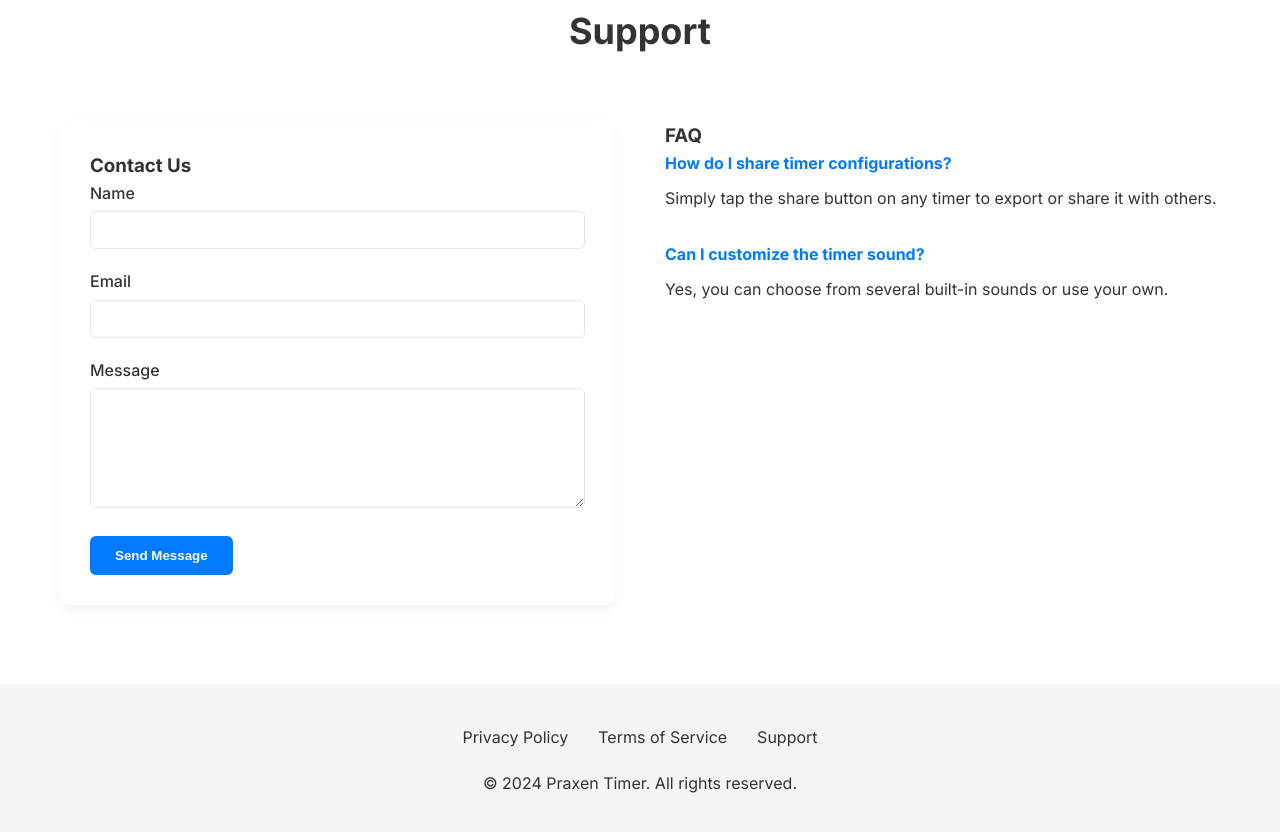
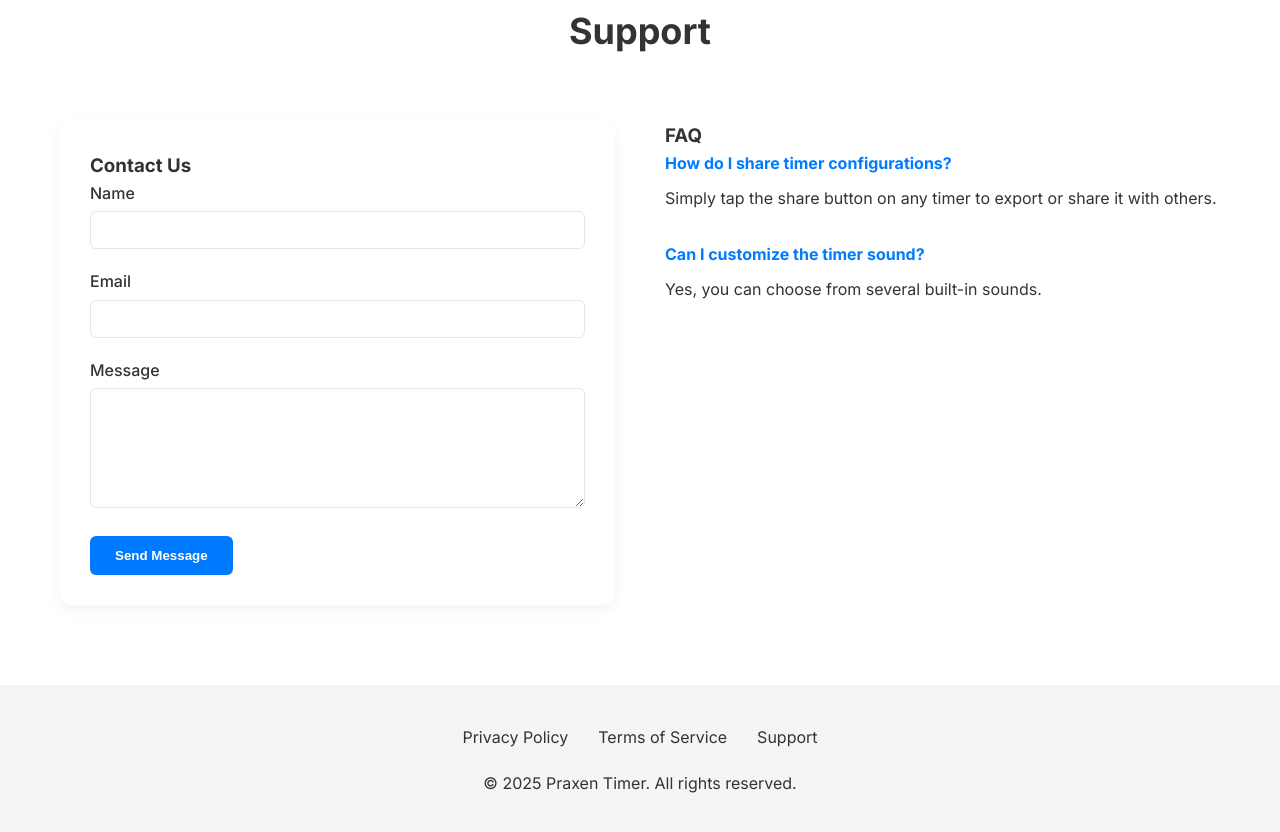
Before and after one commit to PraxenApp/Praxen, a plain HTML site: page index.html in a window 1280 px wide. Shown: the part 1431-2263 px from the top of the page. Drawn offline with Linux system fonts and the light colour scheme.

Commit message:
Update index.html

```diff
--- a/index.html
+++ b/index.html
@@ -106,7 +106,7 @@
                     </div>
                     <div class="faq-item">
                         <h4>Can I customize the timer sound?</h4>
-                        <p>Yes, you can choose from several built-in sounds or use your own.</p>
+                        <p>Yes, you can choose from several built-in sounds.</p>
                     </div>
                 </div>
             </div>
@@ -121,7 +121,7 @@
                     <a href="terms-of-service.html">Terms of Service</a>
                     <a href="#support">Support</a>
                 </div>
-                <p>&copy; 2024 Praxen Timer. All rights reserved.</p>
+                <p>&copy; 2025 Praxen Timer. All rights reserved.</p>
             </div>
         </div>
     </footer>
```
